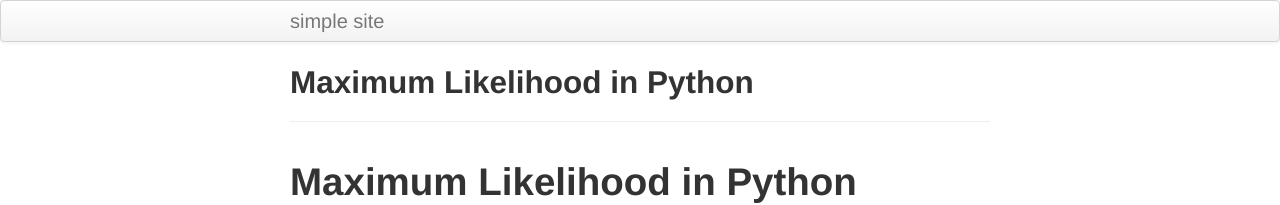
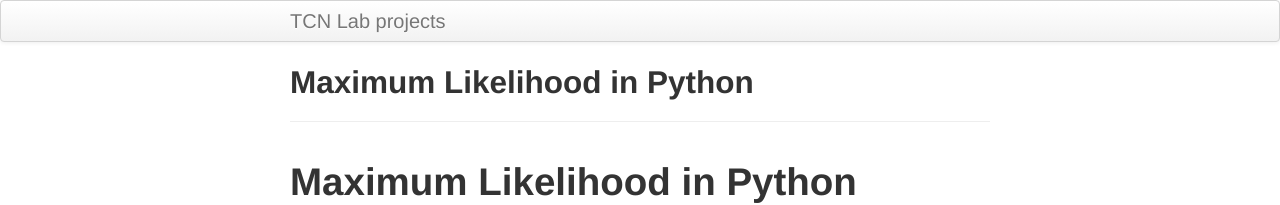
Before and after one commit to tcnlab/tcnlab, a Jekyll site: the page built from maxlikespy.md, in a window 1280 px wide and 900 px high. Shown: the top 205 px of the window. Built offline with Jekyll 4.4.1, drawn with Linux system fonts in a browser that asks for light colours; our own code applies the rules of GitHub Pages for plain Markdown files.

Commit message:
mucking with config

```diff
--- a/_config.yml
+++ b/_config.yml
@@ -8,13 +8,12 @@ highlighter: rouge
 # Themes are encouraged to use these universal variables
 # so be sure to set them if your theme uses them.
 #
-title : simple site
+title : TCN Lab projects
 author :
-  name : Karl Broman
-  email : kbroman@gmail.com
-  github : kbroman
-  twitter : kwbroman
-  feedburner : nil
+  name : Steve Charczynski
+  email : scharcz@bu.edu
+  github : scharczynski
+
 
 # NOTE: Replacing this next line with your own URL
 production_url : https://tcnlab.github.io/
@@ -52,7 +51,7 @@ JB :
   #     This means always setting the protocol (http|https) or prefixing with "/"
   #
   # NOTE: Replace this next line with your own URL, likely with username.github.io
-  BASE_PATH : https://kbroman.org/simple_site
+  BASE_PATH : https://tcnlab.github.io/
 
   # By default, the asset_path is automatically defined relative to BASE_PATH plus the enabled theme.
   # ex: [BASE_PATH]/assets/themes/[THEME-NAME]
--- a/_includes/themes/twitter/default.html
+++ b/_includes/themes/twitter/default.html
@@ -45,8 +45,8 @@
       <footer>
         <p><small>
   <!-- start of Karl's footer; modify this part -->
-          <a href="https://creativecommons.org/publicdomain/zero/1.0/"><img src="https://i.creativecommons.org/p/zero/1.0/88x31.png" alt="CC0"/></a> &nbsp;
-          <a href="https://kbroman.org">Karl Broman</a>
+          <!-- <a href="https://creativecommons.org/publicdomain/zero/1.0/"><img src="https://i.creativecommons.org/p/zero/1.0/88x31.png" alt="CC0"/></a> &nbsp;
+          <a href="https://kbroman.org">Karl Broman</a> -->
   <!-- end of Karl's footer; modify this part -->
         </small></p>
       </footer>
```
